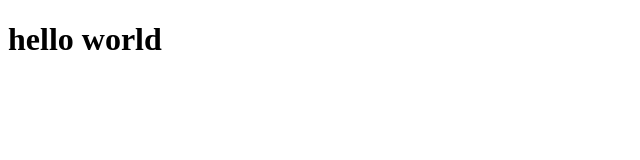
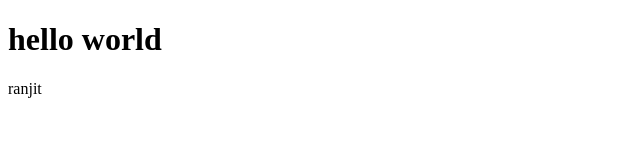
Before and after one commit to ach-yuth/calculator, a plain HTML site: page index.html in a window 1280 px wide. Shown: the full height of the page, 0-640 px from the left. Drawn offline with Linux system fonts and the light colour scheme.

Commit message:
para added to body

```diff
--- a/index.html
+++ b/index.html
@@ -7,5 +7,6 @@
   </head>
   <body>
     <h1>hello world</h1>
+    <p>ranjit</p>
   </body>
 </html>
```
